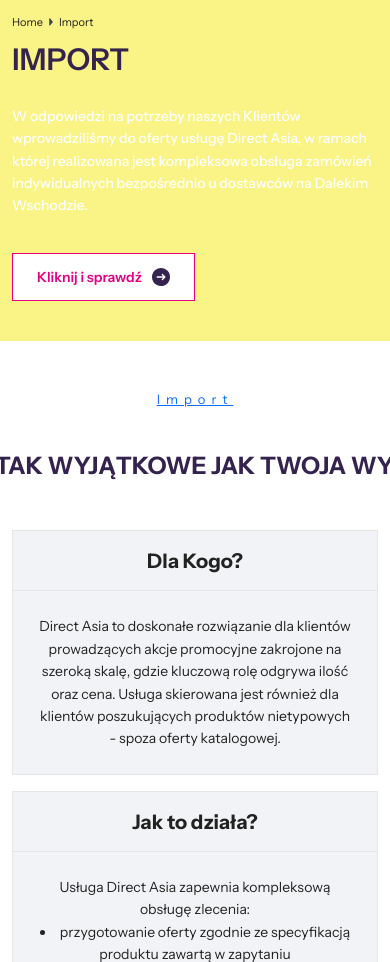
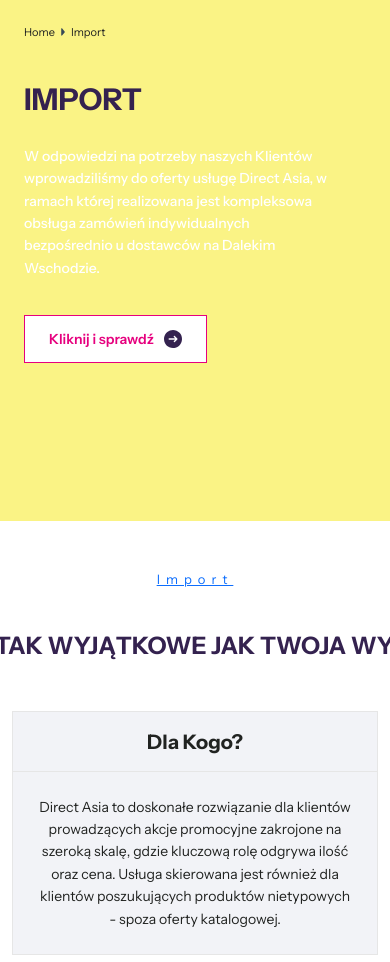
Before and after one commit to goldipl/EasyGifts-ecommerce, a PHP site: page /import.php in a window 390 px wide. Shown: the part 109-1071 px from the top of the page. Run offline with PHP 8.4, Linux system fonts and the light colour scheme.

Commit message:
refactor hero section styles; adjust dimensions and positioning for improved layout

```diff
--- a/scss/branding_page/_hero.scss
+++ b/scss/branding_page/_hero.scss
@@ -1,6 +1,7 @@
 #hero {
   position: relative;
   width: 100vw;
+  height: 521px;
   margin-bottom: 72px;
   &.register-purple {
     margin-bottom: 0 !important;
@@ -25,23 +26,23 @@
   }
   .hero_content {
     position: absolute;
-    top: 100px;
+    top: 140px;
     left: 0;
-    width: 40vw;
+    max-width: 646px;
     z-index: 1;
     .breadcrumbs {
       position: absolute;
-      top: -80px;
+      top: -140px;
       left: -10px;
     }
     h1 {
       font-size: 36px;
       font-style: normal;
-      font-weight: 600;
+      font-weight: 700;
       line-height: 136%;
       text-transform: uppercase;
       color: $main-color-second;
-      margin: 24px 0 40px 0;
+      margin: -56px 0 48px 0;
     }
     p {
       font-size: 18px;
@@ -102,41 +103,27 @@
     }
   }
   .hero_image {
+    height: 521px;
     img {
+      height: 521px;
+      object-fit: cover;
       margin-left: -160px;
-    }
-  }
-}
-
-@media (max-width: 1399px) {
-  #hero {
-    .hero_content {
-      h1 {
-        font-size: 50px;
-        margin: 0 0 24px 0;
-      }
-      p {
-        font-size: 18px;
-        margin: 0 0 20px 0;
-      }
-    }
-    .hero_video {
-      right: 0;
-      iframe {
-        width: 640px;
-        height: 360px;
-      }
     }
   }
 }
 
 @media (max-width: 1199px) {
   #hero {
-    background-color: rgb(0, 145, 166);
+    background-color: #59b1c9;
     position: relative;
     width: 100vw;
     padding-bottom: 120px;
     margin-bottom: 24px;
+    margin-left: -40px;
+    padding-left: 40px;
+    padding-right: 40px;
+    width: calc(100% + 80px);
+    max-width: unset;
     &.import-yellow {
       background-color: #faf385;
       padding-bottom: 80px;
@@ -163,12 +150,13 @@
     }
     .hero_content {
       position: relative;
-      top: 40px;
-      left: 0;
-      width: 100%;
+      top: 80px;
+      left: 40px;
+      right: 40px;
+      width: 80%;
       .breadcrumbs {
         position: absolute;
-        top: -48px;
+        top: -88px;
         left: -10px;
       }
       h1 {
@@ -207,10 +195,16 @@
 
 @media (max-width: 991px) {
   #hero {
+    & + #top_title {
+      margin-left: 16px;
+      margin-right: 16px;
+    }
     .hero_content {
+      left: 24px;
+      right: 24px;
       .breadcrumbs {
         position: absolute;
-        top: -38px;
+        top: -68px;
         left: -16px;
       }
       h1 {
```
Also changed, not shown: scss/main.css, 1 other file.
